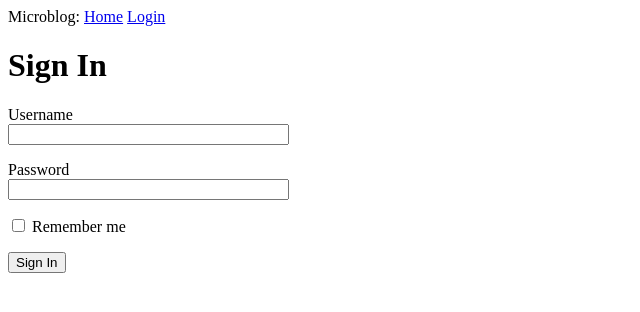
After one commit to vhariharasudhan/microblog, a Flask app: page /login in a window 1280 px wide. The commit adds this page. Shown: the top 312 px of the page, without its empty margins (0-640 px from the left). Run offline with Flask 2, Linux system fonts and the light colour scheme.

Commit message:
Prevent csrf. Learn about forms and validation. More on templates

```diff
--- a/app/__init__.py
+++ b/app/__init__.py
@@ -1,5 +1,7 @@
 from flask import Flask
+from config import Config
 
 app = Flask(__name__)
+app.config.from_object(Config)
 
 from app import routes
--- /dev/null
+++ b/app/forms.py
@@ -0,0 +1,9 @@
+from flask_wtf import FlaskForm
+from wtforms import StringField, BooleanField, PasswordField, SubmitField
+from wtforms.validators import DataRequired
+
+class LoginForm(FlaskForm):
+    username = StringField('Username', validators=[DataRequired()])
+    password = PasswordField('Password', validators=[DataRequired()])
+    remember_me = BooleanField('Remember me')
+    submit = SubmitField('Sign In')
--- a/app/routes.py
+++ b/app/routes.py
@@ -1,6 +1,7 @@
-from flask import render_template
+from flask import render_template, flash, redirect, url_for
 
 from app import app
+from app.forms import LoginForm
 
 @app.route('/')
 @app.route('/index')
@@ -16,4 +17,12 @@ def index():
             'body': 'js is cooler',
         }
     ]
-    return render_template('index.html', title="Home", user=user, posts=posts)
+    return render_template('index.html', title='Home', user=user, posts=posts)
+
+@app.route('/login', methods=['GET', 'POST'])
+def login():
+    form = LoginForm()
+    if form.validate_on_submit():
+        flash('Login requested for {}, remember_me {}'.format(form.username.data, form.remember_me.data))
+        return redirect(url_for('index'))
+    return render_template('login.html', title='Sign In', form=form)
--- a/app/templates/base.html
+++ b/app/templates/base.html
@@ -9,7 +9,22 @@
         </title>
     </head>
     <body>
-        <h1>Welcome {{user.username}}</h1>
+        <div>
+            Microblog:
+            <a href={{url_for('index')}}>Home</a>
+            <a href={{url_for('login')}}>Login</a>
+        </div>
+        {% with messages=get_flashed_messages() %}
+            {% if messages %}
+            <ul>
+                {% for message in messages %}
+                    <li>
+                        {{message}}
+                    </li>
+                {% endfor %}
+            </ul>
+            {% endif %}
+        {% endwith %}
         {% block content %}{% endblock %}
     </body>
 </html>
--- /dev/null
+++ b/app/templates/login.html
@@ -0,0 +1,28 @@
+{% extends 'base.html' %}
+
+{% block content %}
+    <h1>Sign In</h1>
+    <form action="" method="post">
+        {{ form.hidden_tag() }}
+        <p>
+            {{form.username.label}}<br>
+            {{form.username(size=32)}}
+            {% for error in form.username.errors %}
+                <span style="color: red;">[{{error}}]</span>
+            {% endfor %}
+        </p>
+        <p>
+            {{form.password.label}}<br>
+            {{form.password(size=32)}}
+            {% for error in form.password.errors %}
+                <span style="color: red;">[{{error}}]</span>
+            {% endfor %}
+        </p>
+        <p>
+            {{form.remember_me()}} {{form.remember_me.label}}
+        </p>
+        <p>
+            {{form.submit()}}
+        </p>
+    </form>
+{% endblock %}
--- /dev/null
+++ b/config.py
@@ -0,0 +1,4 @@
+import os
+
+class Config(object):
+    SECRET_KEY = os.environ.get('FLASK_SECRET_KEY') or 'you_will_never_guess'
```
